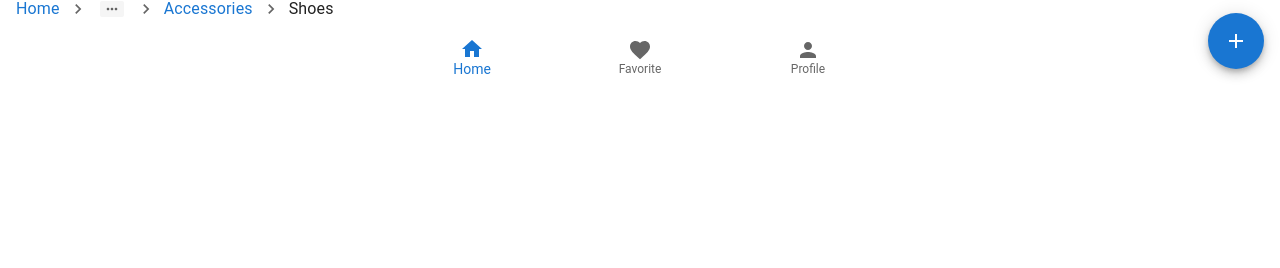
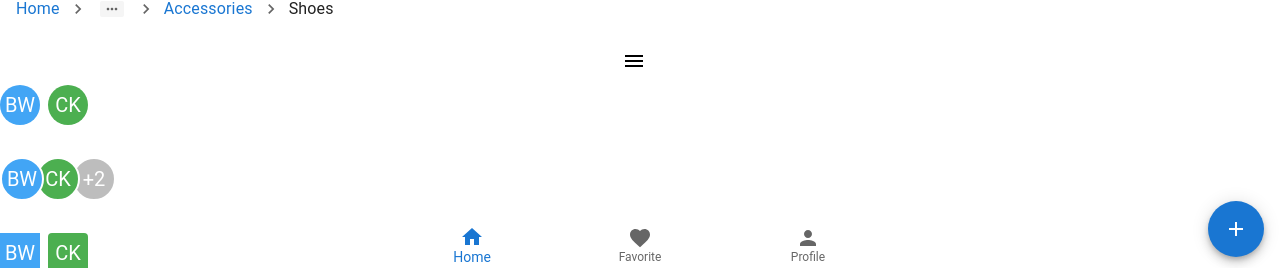
Before and after one commit to JustFelix-Dev/MUI-Components, a React (Create React App) app: page / in a window 1280 px wide. Shown: the part 4919-5187 px from the top of the page. Before the commit the page ends 5004 px from the top, so only its background shows below. Built offline with nearby package versions, Linux system fonts and the light colour scheme.

Commit message:
MuiAvatar

```diff
--- a/src/App.tsx
+++ b/src/App.tsx
@@ -1,6 +1,7 @@
 import './App.css';
 import MuiAccordion from './components/MuiAccordion';
 import { MuiAutoComplete } from './components/MuiAutoComplete';
+import MuiAvatar from './components/MuiAvatar';
 import MuiBottomNavigation from './components/MuiBottomNavigation';
 import MuiBreadcrumbs from './components/MuiBreadcrumbs';
 import MuiButton from './components/MuiButton';
@@ -42,6 +43,7 @@
       <MuiDrawer/>
       <MuiSpeedDial/>
       <MuiBottomNavigation/>
+      <MuiAvatar/>
     </div>
   );
 }
--- /dev/null
+++ b/src/components/MuiAvatar.tsx
@@ -0,0 +1,26 @@
+import { Avatar, AvatarGroup, Stack } from "@mui/material"
+
+const MuiAvatar = () => {
+  return (
+     <Stack spacing={4}>
+        <Stack direction='row' spacing={1}>
+            <Avatar sx={{bgcolor:'primary.light'}} >BW</Avatar>
+            <Avatar sx={{bgcolor:'success.light'}}>CK</Avatar>
+        </Stack>
+        <Stack direction='row' spacing={1}>
+            <AvatarGroup max={3}>
+            <Avatar sx={{bgcolor:'primary.light'}} >BW</Avatar>
+            <Avatar sx={{bgcolor:'success.light'}}>CK</Avatar>
+            <Avatar src="https://randomuser.me/api/portraits/men/78.jpg" alt="John Doe" />
+            <Avatar src="https://randomuser.me/api/portraits/women/66.jpg" alt="Jane Doe" />
+            </AvatarGroup>
+        </Stack>
+        <Stack direction='row' spacing={1}>
+            <Avatar variant="square" sx={{bgcolor:'primary.light'}} >BW</Avatar>
+            <Avatar variant="rounded" sx={{bgcolor:'success.light'}}>CK</Avatar>
+        </Stack>
+     </Stack>
+  )
+}
+
+export default MuiAvatar
```
